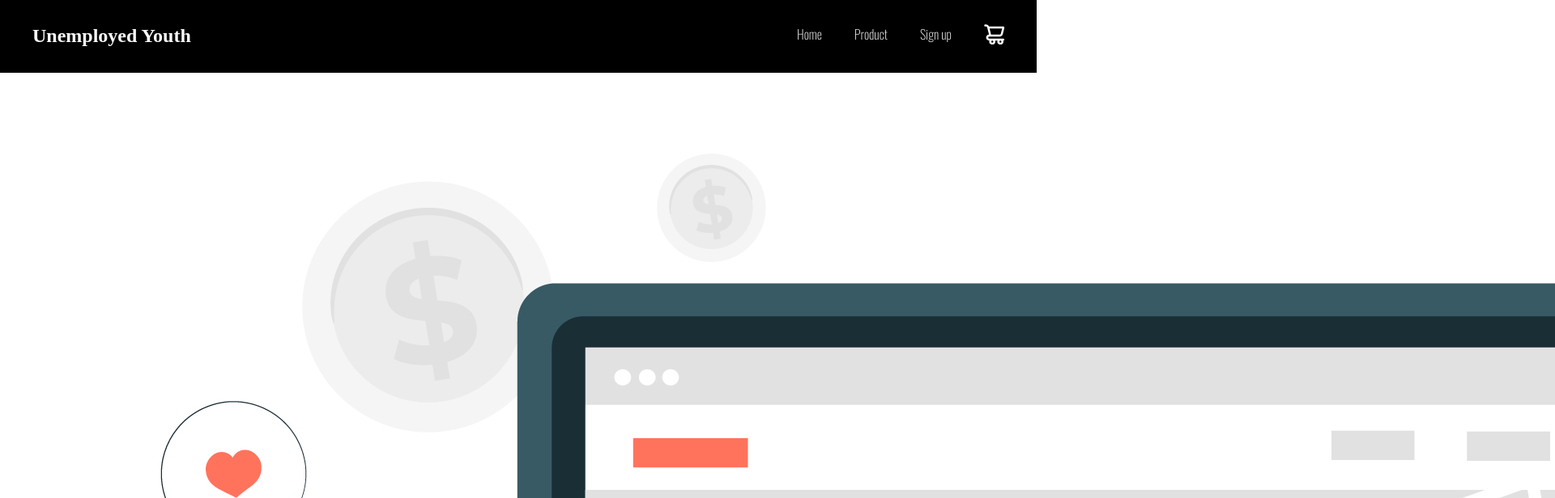
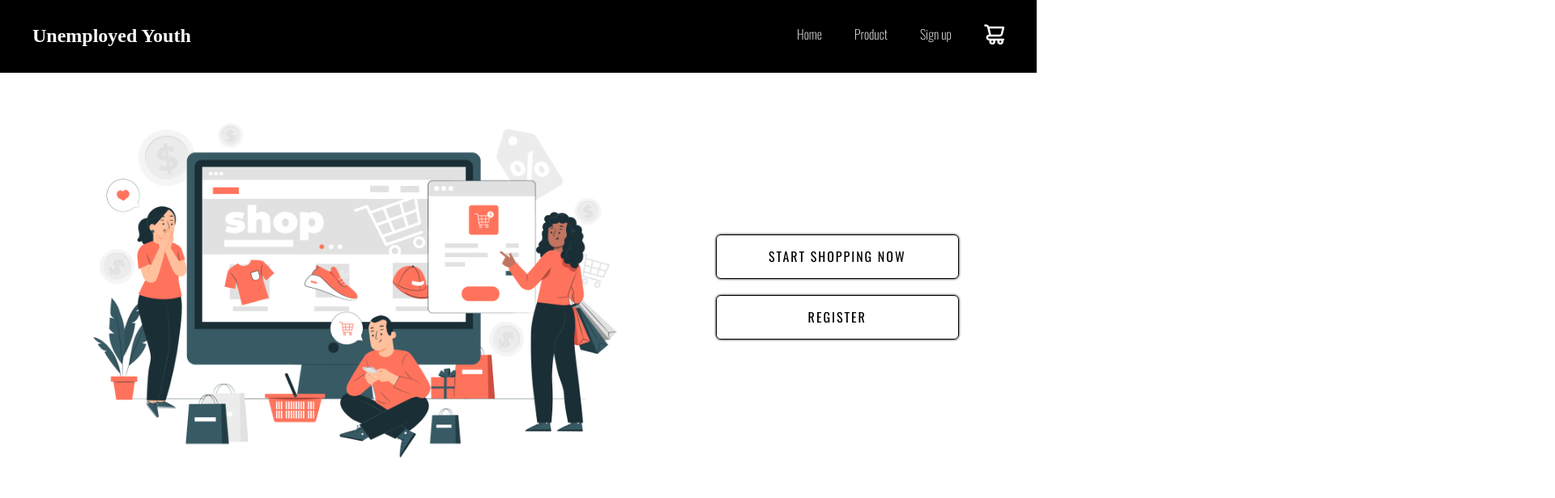
Before and after one commit to cihandundar/add-to-cart, a React (Create React App) app: page / in a window 1280 px wide. Shown: the top 616 px of the page at 81% size, 1920 px wide, since content can reach past the window. Built offline with nearby package versions, Linux system fonts and the light colour scheme.

Commit message:
css file editing

```diff
--- a/src/styles/components/index.scss
+++ b/src/styles/components/index.scss
@@ -1,3 +1,5 @@
 @import "./_navbar";
 @import "./_productitem";
+@import "./_hero";
+@import "./_info";
 @import "./_footer";
```
